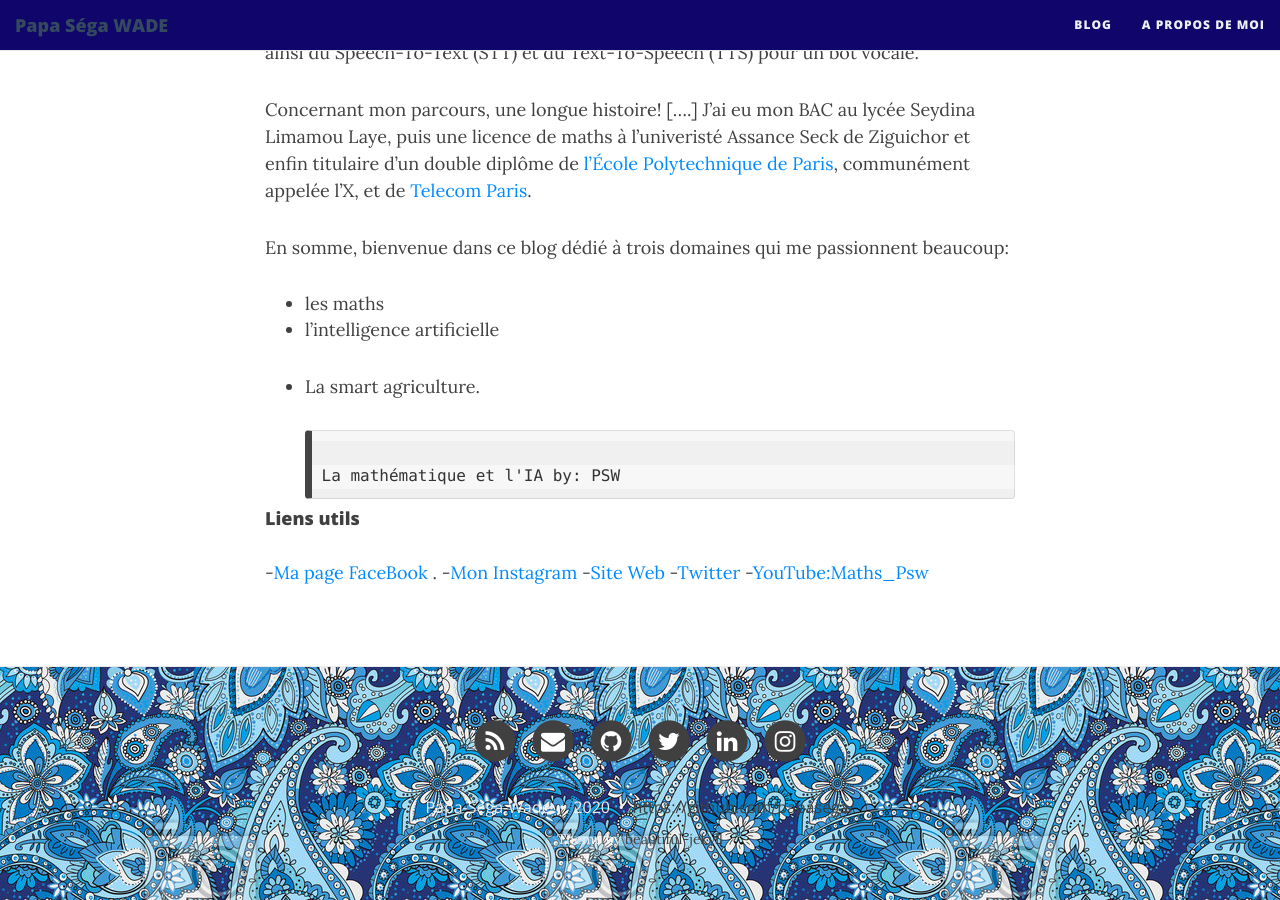
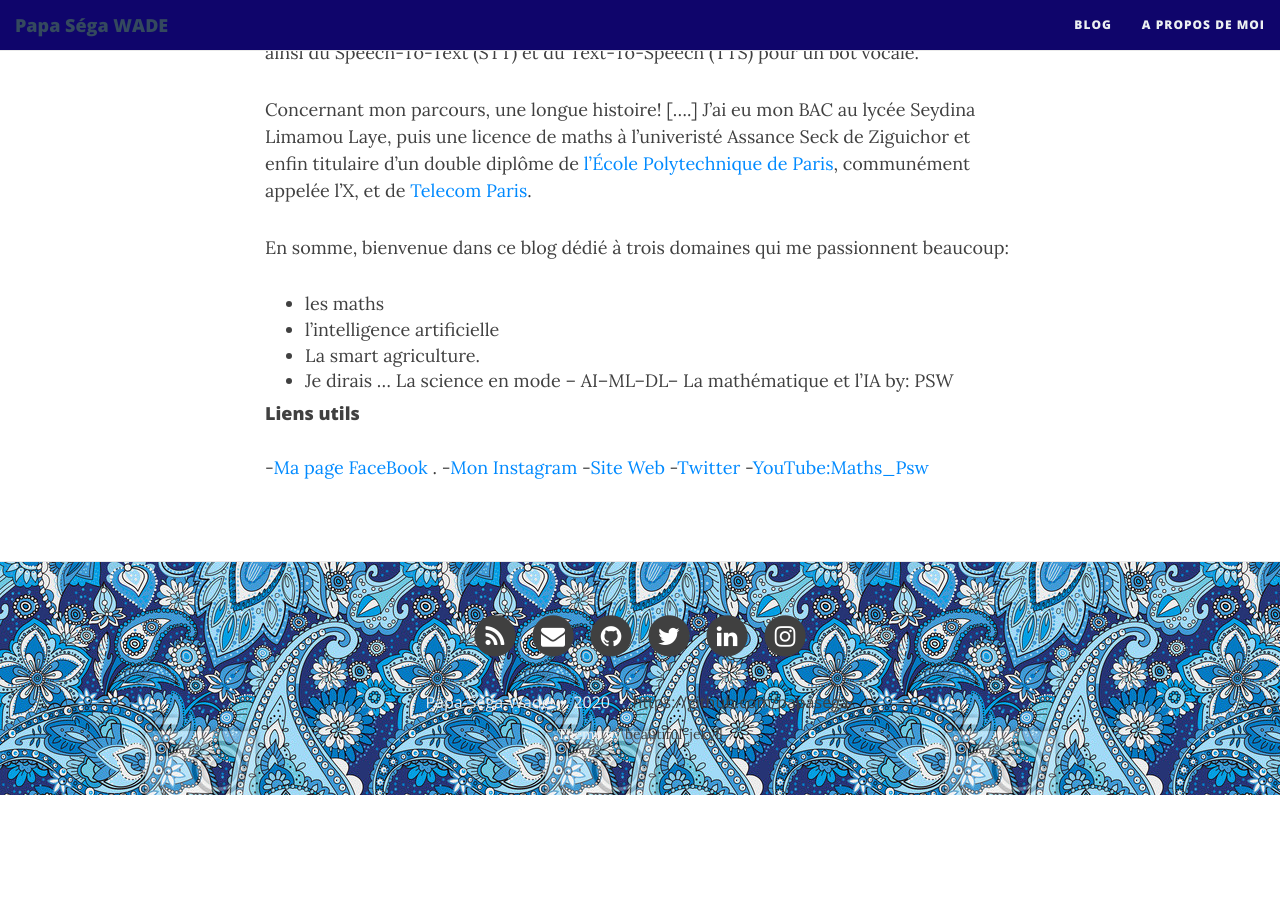
Before and after one commit to papasega/papasega.github.io, a Jekyll site: the page built from aboutme.md, in a window 1280 px wide and 900 px high, scrolled down 694 px. Built offline with Jekyll 4.4.1, drawn with Linux system fonts in a browser that asks for light colours; nearby versions of some CDN libraries; after the commit the page ends 1489 px from its top, so only the background shows below that.

Commit message:
Update aboutme.md

```diff
--- a/aboutme.md
+++ b/aboutme.md
@@ -17,7 +17,7 @@ J'ai eu mon BAC au lycée Seydina Limamou Laye, puis une licence de maths à l'u
 - les maths
 - l'intelligence artificielle
 - La smart agriculture.
-
+- Je dirais ... La science en mode -- AI--ML--DL--
                                                                                                                                 La mathématique et l'IA by: PSW
 
 #### Liens utils
```
